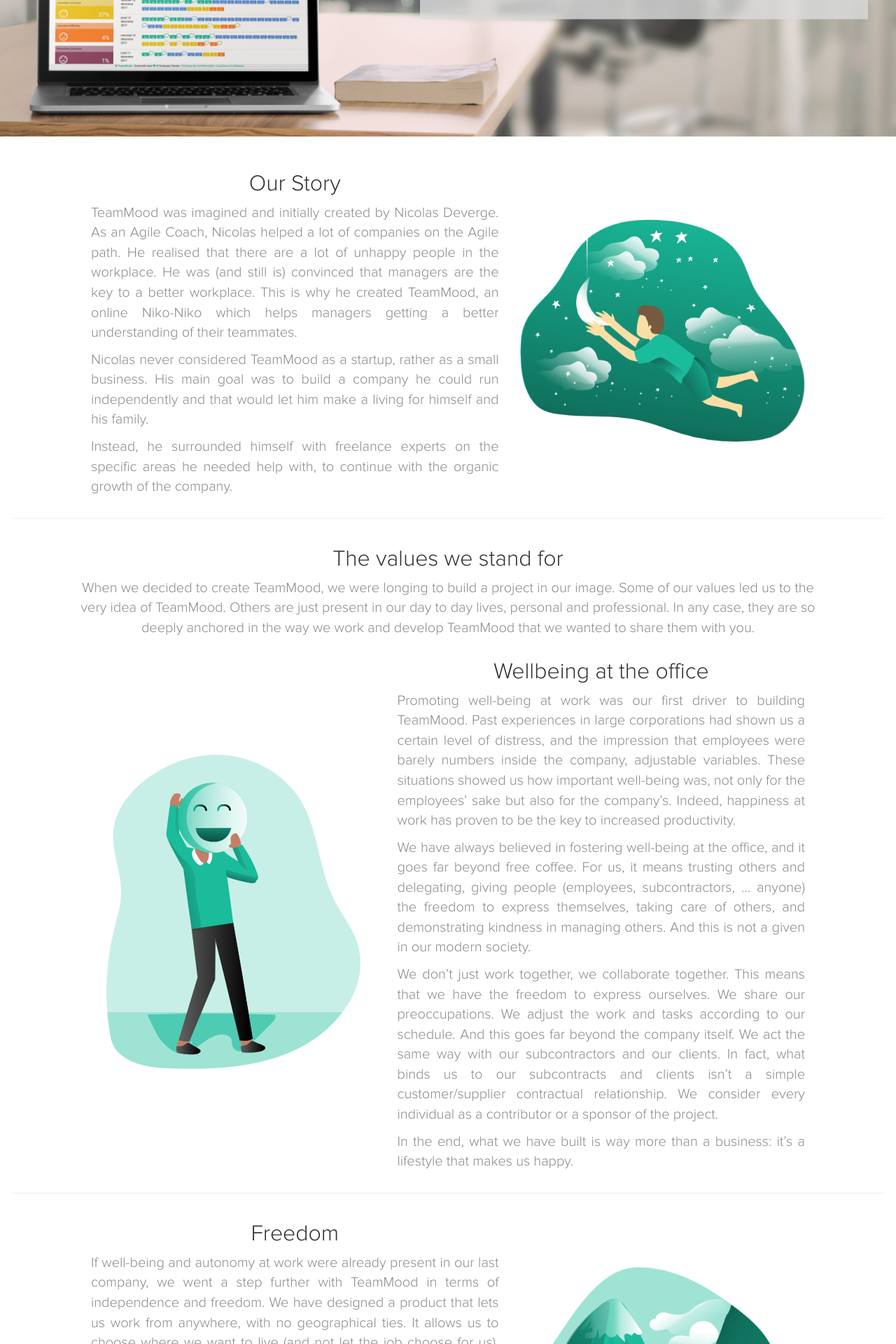
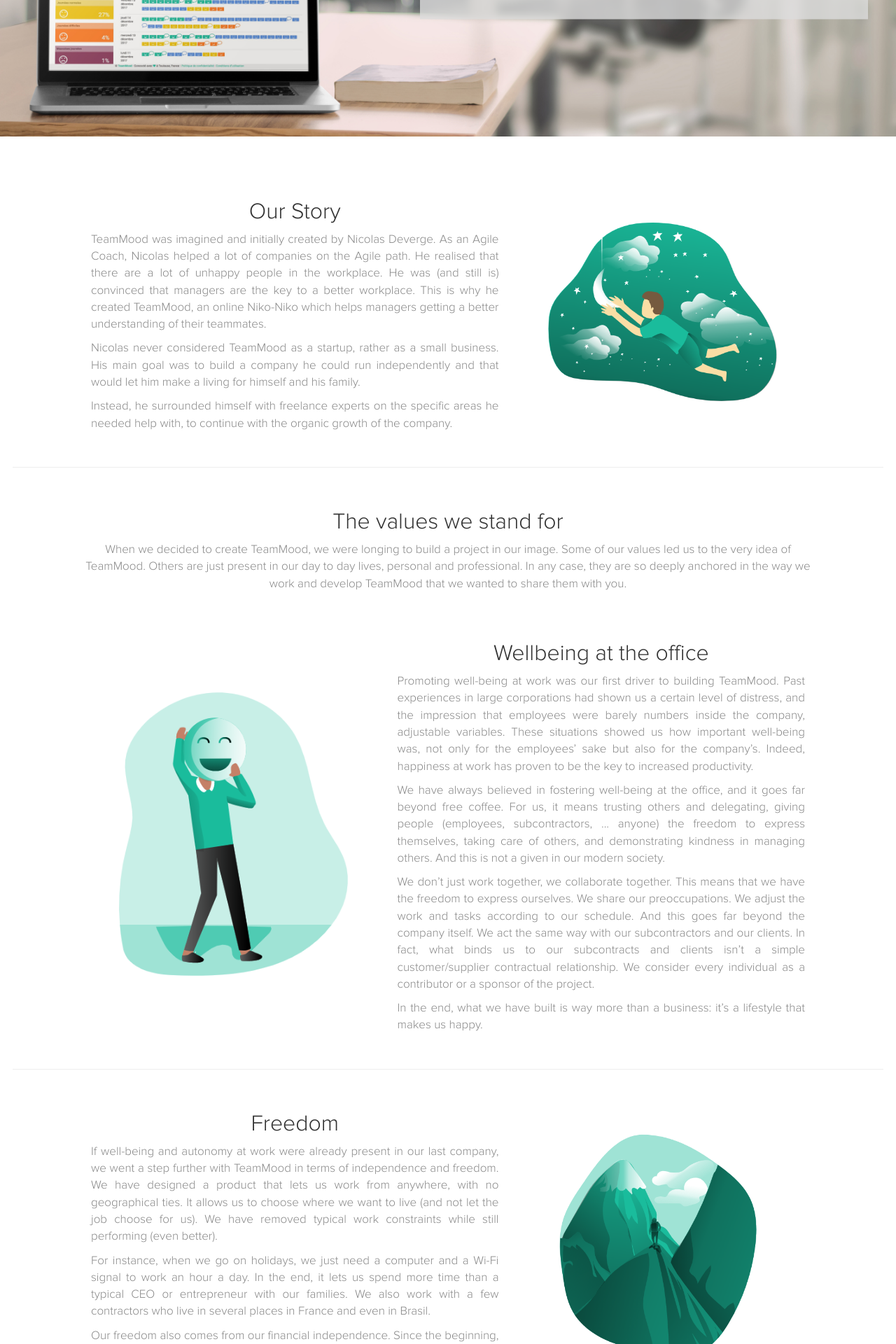
Before and after one commit to TeamMood/landing-page, a Jekyll site: the page built from en/about/index.html, in a window 1280 px wide. Shown: the part 382-2302 px from the top of the page at 70% size. Built offline with Jekyll 4.4.1, drawn with Linux system fonts in a browser that asks for light colours; nearby versions of some CDN libraries.

Commit message:
about style adjustment

```diff
--- a/en/about/index.html
+++ b/en/about/index.html
@@ -9,7 +9,7 @@
 </div>
 
 <div class="homepage-api">
-    <div class="container about-page">
+    <div class="container about-justify">
         <div class="row equal">
             <div class="col-md-7">
                <h2 class="center">Our Story</h2>
@@ -24,7 +24,7 @@
         </div>
     </div>
     <hr>
-    <div class="container">
+    <div class="container about-page">
         <div class="row">
             <div class="col-12 center">
                 <h2>The values we stand for</h2>
@@ -33,7 +33,7 @@
             </div>
         </div>
     </div>
-    <div class="container about-page">
+    <div class="container about-justify">
         <div class="row equal">
             <div class="col-md-7 col-md-push-5">
                 <h2 class="center">Wellbeing at the office</h2>
@@ -48,7 +48,7 @@
         </div>
     </div>
     <hr>
-    <div class="container about-page">
+    <div class="container about-justify">
         <div class="row equal">
             <div class="col-md-7">
                 <h2 class="center">Freedom</h2>
@@ -62,7 +62,7 @@
         </div>
     </div>
     <hr>
-    <div class="container about-page">
+    <div class="container about-justify">
         <div class="row equal">
             <div class="col-md-7 col-md-push-5">
                 <h2 class="center">Work-Life balance</h2>
@@ -77,7 +77,7 @@
         </div>
     </div>
     <hr>
-    <div class="container about-page">
+    <div class="container about-justify">
         <div class="row equal">
             <div class="col-md-7">
                 <h2 class="center">Humility</h2>
@@ -91,7 +91,7 @@
         </div>
     </div>
     <hr>
-    <div class="container about-page">
+    <div class="container about-justify">
         <div class="row equal">
             <div class="col-md-7 col-md-push-5">
                 <h2 class="center">Community</h2>
```
Also changed, not shown: css/main.css.
